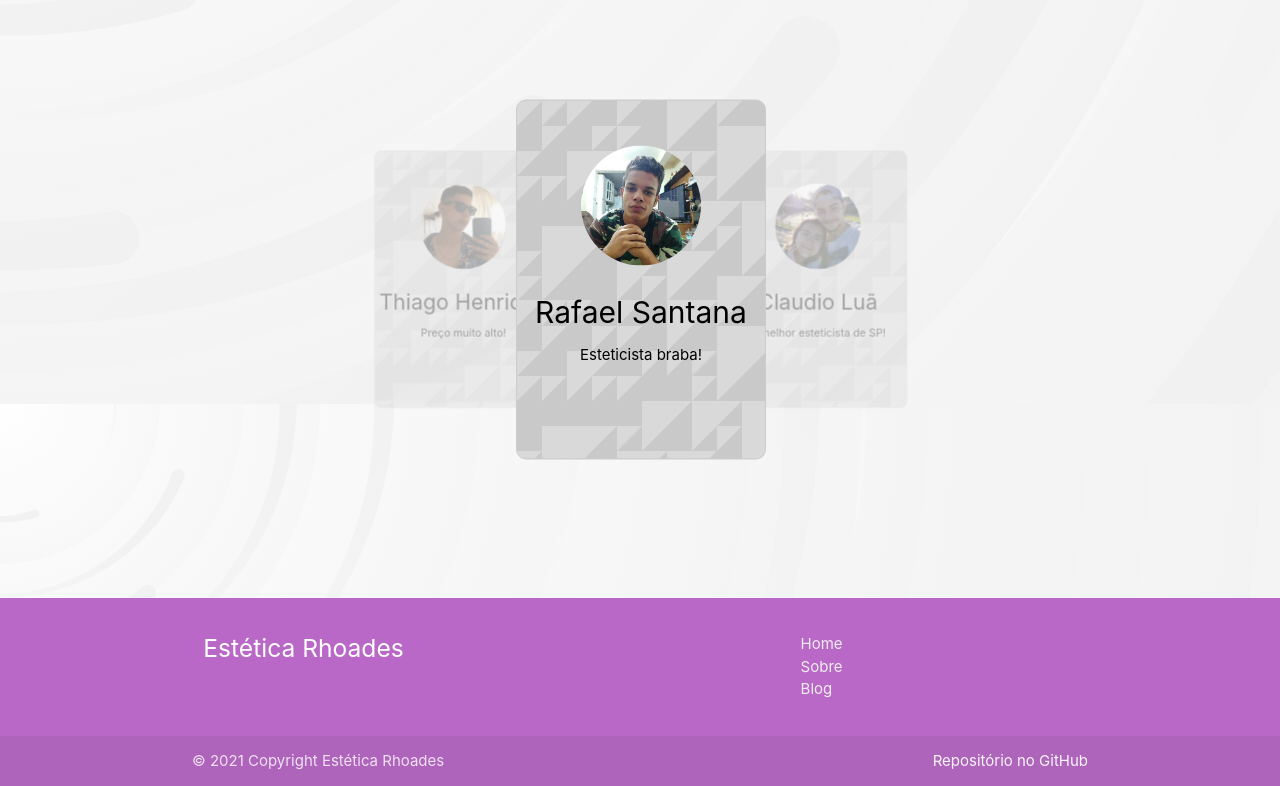
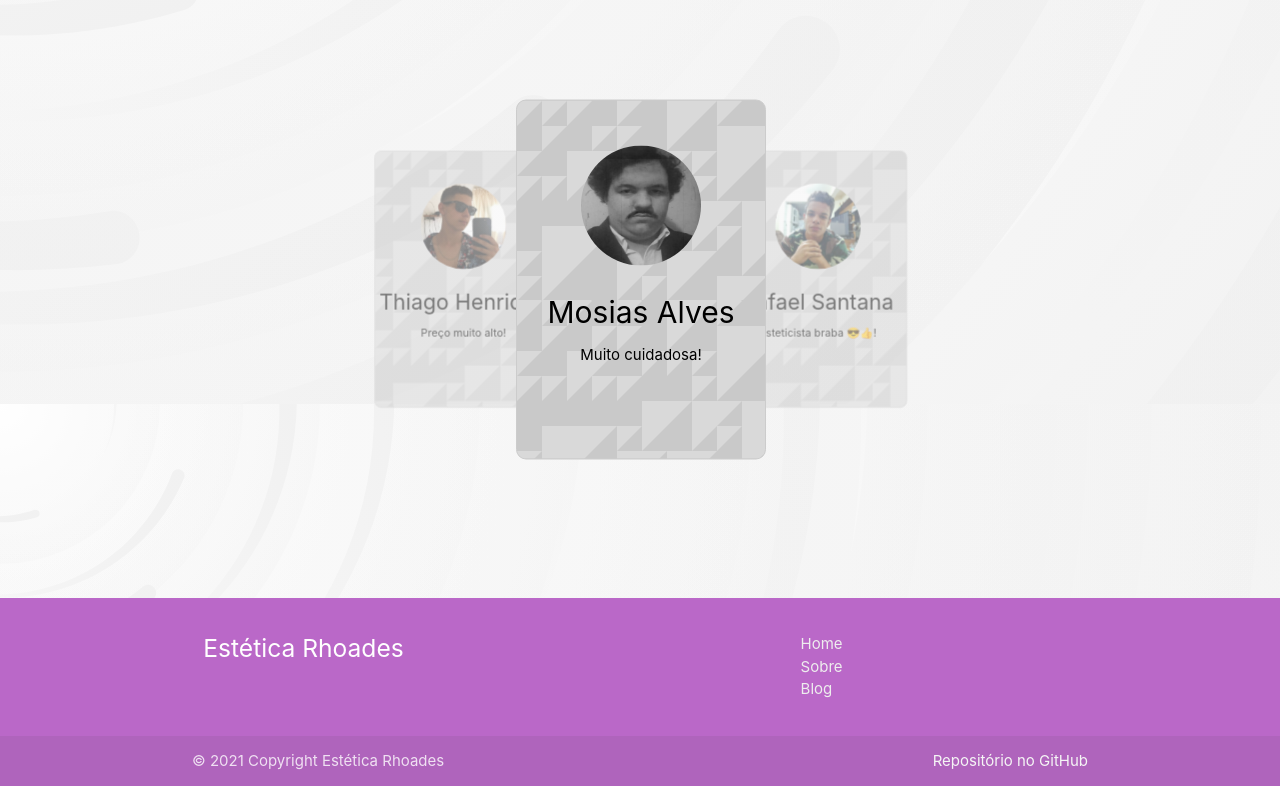
Before and after one commit to rafalmeida73/beauty, a Next.js app: page / in a window 1280 px wide. Shown: the part 1516-2302 px from the top of the page. Built offline with nearby package versions, Linux system fonts and the light colour scheme; no server answers.

Commit message:
Add mosias

```diff
--- a/pages/index.js
+++ b/pages/index.js
@@ -259,6 +259,21 @@ export default function Home() {
           <div className={styles.comment}>
             <div>
               <Image
+                src="/mosias.png"
+                width={120}
+                height={120}
+                alt="Imagem de perfil do usuário que fez o comentário."
+              />
+            </div>
+            <h4>Mosias Alves</h4>
+            <p>
+              Muito cuidadosa!
+            </p>
+          </div>
+
+          <div className={styles.comment}>
+            <div>
+              <Image
                 src="/rafael.jpg"
                 width={120}
                 height={120}
@@ -267,7 +282,7 @@ export default function Home() {
             </div>
             <h4>Rafael Santana</h4>
             <p>
-              Esteticista braba!
+              Esteticista braba 😎👍!
             </p>
           </div>
 
```
Also changed, not shown: 1 other file (tests, documents, lock files or other folders).
